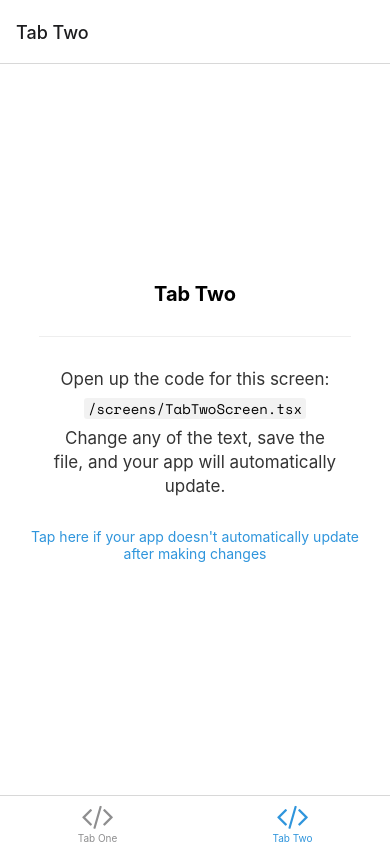
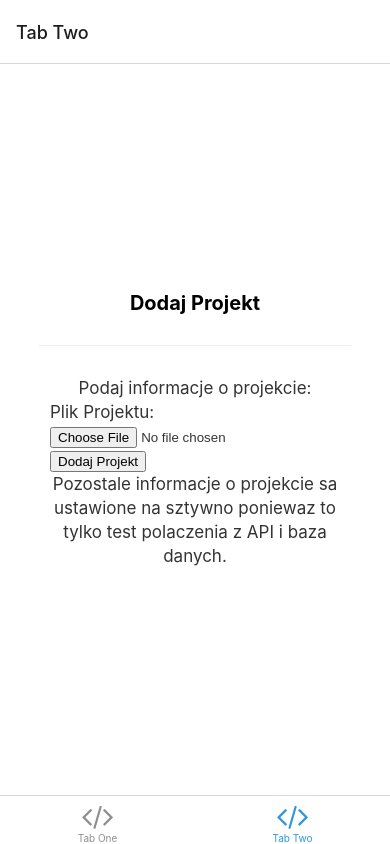
Before and after one commit to dami4444/ElectronicsProjectsUiMobile, a React Native app: screen /TabTwo in a window 390 px wide. Built offline with nearby package versions, Linux system fonts and the light colour scheme; no server answers; what expo-linking would draw is missing.

Commit message:
initial commit

```diff
--- /dev/null
+++ b/components/AddProject.tsx
@@ -0,0 +1,135 @@
+import axios from "axios";
+import * as WebBrowser from "expo-web-browser";
+import { StyleSheet, TouchableOpacity } from "react-native";
+
+import Colors from "../constants/Colors";
+import { MonoText } from "./StyledText";
+import { Text, View } from "./Themed";
+
+export default function AddProject({ path }: { path: string }) {
+  const USERNAME = "fesz";
+  const PASSWORD = "admin";
+
+  const handleFormSubmit = () => {
+    const data = {
+      id: 3,
+      title: "JS_TEST2",
+      author: "Damian",
+      date: 2022,
+      academic_year: 2022,
+      is_diploma: false,
+      category: "application",
+      files_names: "",
+    };
+
+    const formData = new FormData();
+
+    //@ts-ignore
+    const file = document.getElementById("file");
+    // let filenameParam = encodeURIComponent(1);
+    // filenameParam += encodeURIComponent("/");
+    // filenameParam += encodeURIComponent(file.name);
+
+    //var file = document.querySelector("#file");
+    //@ts-ignore
+    if (file) formData.append("file", file.files[0]);
+    formData.append("json", JSON.stringify(data));
+
+    axios
+      .post("http://localhost:5555/admin/add_mp", formData, {
+        headers: {
+          "Content-Type": "multipart/form-data",
+        },
+        auth: {
+          username: USERNAME,
+          password: PASSWORD,
+        },
+      })
+      .then(function (response) {
+        console.log(response);
+      })
+      .catch(function (error) {
+        console.log(error);
+      });
+  };
+
+  return (
+    <View>
+      <View style={styles.getStartedContainer}>
+        <Text
+          style={styles.getStartedText}
+          lightColor="rgba(0,0,0,0.8)"
+          darkColor="rgba(255,255,255,0.8)"
+        >
+          Podaj informacje o projekcie:
+        </Text>
+
+        <form
+          id="uploadForm"
+          action="http://localhost:5555/admin/add_mp"
+          role="form"
+          method="post"
+        >
+          <Text
+            style={styles.getStartedText}
+            lightColor="rgba(0,0,0,0.8)"
+            darkColor="rgba(255,255,255,0.8)"
+          >
+            <label for="file">Plik Projektu: </label>
+            <input type="file" id="file" name="file" />
+            <input
+              type="button"
+              value="Dodaj Projekt"
+              onClick={handleFormSubmit}
+            />
+          </Text>
+        </form>
+
+        <Text
+          style={styles.getStartedText}
+          lightColor="rgba(0,0,0,0.8)"
+          darkColor="rgba(255,255,255,0.8)"
+        >
+          Pozostale informacje o projekcie sa ustawione na sztywno poniewaz to
+          tylko test polaczenia z API i baza danych.
+        </Text>
+      </View>
+    </View>
+  );
+}
+
+function handleHelpPress() {
+  WebBrowser.openBrowserAsync(
+    "https://docs.expo.io/get-started/create-a-new-app/#opening-the-app-on-your-phonetablet"
+  );
+}
+
+const styles = StyleSheet.create({
+  getStartedContainer: {
+    alignItems: "center",
+    marginHorizontal: 50,
+  },
+  homeScreenFilename: {
+    marginVertical: 7,
+  },
+  codeHighlightContainer: {
+    borderRadius: 3,
+    paddingHorizontal: 4,
+  },
+  getStartedText: {
+    fontSize: 17,
+    lineHeight: 24,
+    textAlign: "center",
+  },
+  helpContainer: {
+    marginTop: 15,
+    marginHorizontal: 20,
+    alignItems: "center",
+  },
+  helpLink: {
+    paddingVertical: 15,
+  },
+  helpLinkText: {
+    textAlign: "center",
+  },
+});
--- /dev/null
+++ b/components/ProjectsList.tsx
@@ -0,0 +1,105 @@
+import axios from "axios";
+import * as WebBrowser from "expo-web-browser";
+import React, { useEffect, useState } from "react";
+import { ScrollView, StyleSheet, TouchableOpacity } from "react-native";
+
+import Colors from "../constants/Colors";
+import { MonoText } from "./StyledText";
+import { Text, View } from "./Themed";
+
+export default function ProjectsList() {
+  const [projects, setProjects] = useState([]);
+  //projects.push({ author: "test author from js", title: "test1" });
+
+  useEffect(() => {
+    axios
+      .get("http://localhost:5555/projects")
+      .then(function (response) {
+        console.log("response", response);
+        setProjects(response.data);
+      })
+      .catch(function (error) {
+        console.log(error);
+      })
+      .then(function () {
+        // always executed
+      });
+  }, []);
+
+  return (
+    <View>
+      <View style={styles.getStartedContainer}>
+        <Text
+          style={styles.getStartedText}
+          lightColor="rgba(0,0,0,0.8)"
+          darkColor="rgba(255,255,255,0.8)"
+        >
+          Poniżej znajduje się lista projektów obecnych w bazie danych:
+        </Text>
+
+        <ScrollView
+          style={[
+            styles.codeHighlightContainer,
+            styles.homeScreenFilename,
+            styles.projectsList,
+          ]}
+          //@ts-ignore
+          darkColor="rgba(255,255,255,0.05)"
+          lightColor="rgba(0,0,0,0.05)"
+        >
+          {projects.map((project: any) => {
+            return (
+              <MonoText style={[styles.projectsListItem]}>
+                {`id: ${project.id}, author: ${project.author}, title: ${project.title}, file name: ${project.internal_filename} `}
+              </MonoText>
+            );
+          })}
+        </ScrollView>
+      </View>
+    </View>
+  );
+}
+
+function handleHelpPress() {
+  WebBrowser.openBrowserAsync(
+    "https://docs.expo.io/get-started/create-a-new-app/#opening-the-app-on-your-phonetablet"
+  );
+}
+
+const styles = StyleSheet.create({
+  getStartedContainer: {
+    alignItems: "center",
+    marginHorizontal: 50,
+  },
+  homeScreenFilename: {
+    marginVertical: 7,
+  },
+  codeHighlightContainer: {
+    borderRadius: 3,
+    paddingHorizontal: 4,
+  },
+  getStartedText: {
+    fontSize: 17,
+    lineHeight: 24,
+    textAlign: "center",
+  },
+  helpContainer: {
+    marginTop: 15,
+    marginHorizontal: 20,
+    alignItems: "center",
+  },
+  helpLink: {
+    paddingVertical: 15,
+  },
+  helpLinkText: {
+    textAlign: "center",
+  },
+  projectsList: {
+    height: 400,
+    display: "flex",
+    flexDirection: "column",
+  },
+  projectsListItem: {
+    paddingVertical: 5,
+  },
+});
--- a/constants/Colors.ts
+++ b/constants/Colors.ts
@@ -1,19 +1,19 @@
-const tintColorLight = '#2f95dc';
-const tintColorDark = '#fff';
+const tintColorLight = "#2f95dc";
+const tintColorDark = "#fff";
 
 export default {
   light: {
-    text: '#000',
-    background: '#fff',
+    text: "#000",
+    background: "#fff",
     tint: tintColorLight,
-    tabIconDefault: '#ccc',
+    tabIconDefault: "#ccc",
     tabIconSelected: tintColorLight,
   },
   dark: {
-    text: '#fff',
-    background: '#000',
+    text: "#fff",
+    background: "#080808",
     tint: tintColorDark,
-    tabIconDefault: '#ccc',
+    tabIconDefault: "#ccc",
     tabIconSelected: tintColorDark,
   },
 };
--- a/package.json
+++ b/package.json
@@ -18,6 +18,7 @@
     "@react-navigation/bottom-tabs": "^6.0.5",
     "@react-navigation/native": "^6.0.2",
     "@react-navigation/native-stack": "^6.1.0",
+    "axios": "^0.27.2",
     "expo": "~45.0.0",
     "expo-asset": "~8.5.0",
     "expo-constants": "~13.1.1",
--- a/screens/TabOneScreen.tsx
+++ b/screens/TabOneScreen.tsx
@@ -1,15 +1,22 @@
-import { StyleSheet } from 'react-native';
+import { StyleSheet } from "react-native";
 
-import EditScreenInfo from '../components/EditScreenInfo';
-import { Text, View } from '../components/Themed';
-import { RootTabScreenProps } from '../types';
+import EditScreenInfo from "../components/EditScreenInfo";
+import ProjectsList from "../components/ProjectsList";
+import { Text, View } from "../components/Themed";
+import { RootTabScreenProps } from "../types";
 
-export default function TabOneScreen({ navigation }: RootTabScreenProps<'TabOne'>) {
+export default function TabOneScreen({
+  navigation,
+}: RootTabScreenProps<"TabOne">) {
   return (
     <View style={styles.container}>
-      <Text style={styles.title}>Tab One</Text>
-      <View style={styles.separator} lightColor="#eee" darkColor="rgba(255,255,255,0.1)" />
-      <EditScreenInfo path="/screens/TabOneScreen.tsx" />
+      <Text style={styles.title}>Lista Projektów</Text>
+      <View
+        style={styles.separator}
+        lightColor="#eee"
+        darkColor="rgba(255,255,255,0.1)"
+      />
+      <ProjectsList />
     </View>
   );
 }
@@ -17,16 +24,16 @@ export default function TabOneScreen({ navigation }: RootTabScreenProps<'TabOne'
 const styles = StyleSheet.create({
   container: {
     flex: 1,
-    alignItems: 'center',
-    justifyContent: 'center',
+    alignItems: "center",
+    justifyContent: "center",
   },
   title: {
     fontSize: 20,
-    fontWeight: 'bold',
+    fontWeight: "bold",
   },
   separator: {
     marginVertical: 30,
     height: 1,
-    width: '80%',
+    width: "80%",
   },
 });
--- a/screens/TabTwoScreen.tsx
+++ b/screens/TabTwoScreen.tsx
@@ -1,14 +1,19 @@
-import { StyleSheet } from 'react-native';
+import { StyleSheet } from "react-native";
+import AddProject from "../components/AddProject";
 
-import EditScreenInfo from '../components/EditScreenInfo';
-import { Text, View } from '../components/Themed';
+import EditScreenInfo from "../components/EditScreenInfo";
+import { Text, View } from "../components/Themed";
 
 export default function TabTwoScreen() {
   return (
     <View style={styles.container}>
-      <Text style={styles.title}>Tab Two</Text>
-      <View style={styles.separator} lightColor="#eee" darkColor="rgba(255,255,255,0.1)" />
-      <EditScreenInfo path="/screens/TabTwoScreen.tsx" />
+      <Text style={styles.title}>Dodaj Projekt</Text>
+      <View
+        style={styles.separator}
+        lightColor="#eee"
+        darkColor="rgba(255,255,255,0.1)"
+      />
+      <AddProject path="/screens/TabTwoScreen.tsx" />
     </View>
   );
 }
@@ -16,16 +21,16 @@ export default function TabTwoScreen() {
 const styles = StyleSheet.create({
   container: {
     flex: 1,
-    alignItems: 'center',
-    justifyContent: 'center',
+    alignItems: "center",
+    justifyContent: "center",
   },
   title: {
     fontSize: 20,
-    fontWeight: 'bold',
+    fontWeight: "bold",
   },
   separator: {
     marginVertical: 30,
     height: 1,
-    width: '80%',
+    width: "80%",
   },
 });
```
Also changed, not shown: 2 other files (tests, documents, lock files or other folders).
